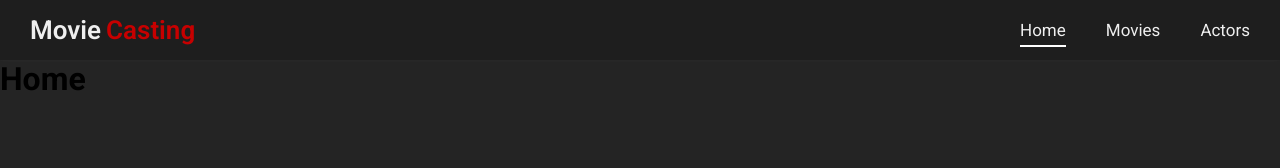
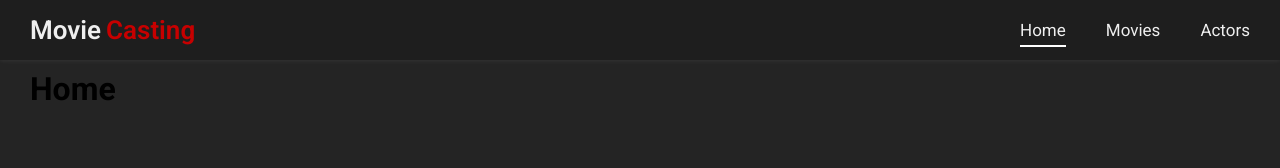
Before and after one commit to nikolai-dimitrov/Sirma-Movie-App, a React (Vite) app in the folder Sirma-Movie-App/: page / in a window 1280 px wide. Shown: the top 168 px of the page. Built offline with nearby package versions, Linux system fonts and the light colour scheme.

Commit message:
styles: increase header box shadow offset y

```diff
--- a/Sirma-Movie-App/src/index.css
+++ b/Sirma-Movie-App/src/index.css
@@ -57,5 +57,11 @@ body {
 
 header {
 	background-color: #1e1e1e;
-	box-shadow: 0px -1px 4px rgb(255 255 255 / 7%);
+	box-shadow: 0px 1px 4px rgb(255 255 255 / 7%);
 }
+
+main {
+	max-width: 1600px;
+	margin: 0 auto;
+	padding: 10px 30px;
+}
```
